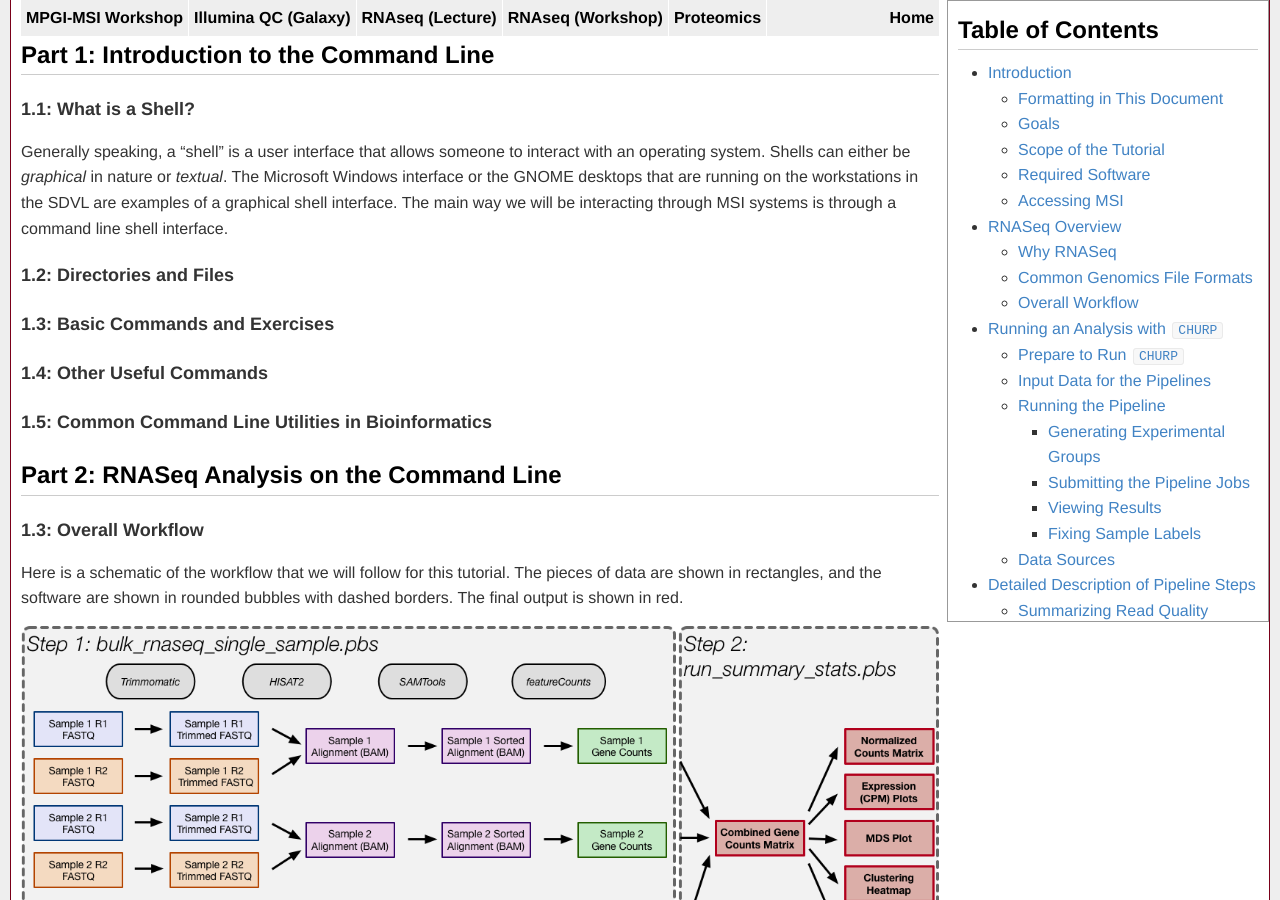
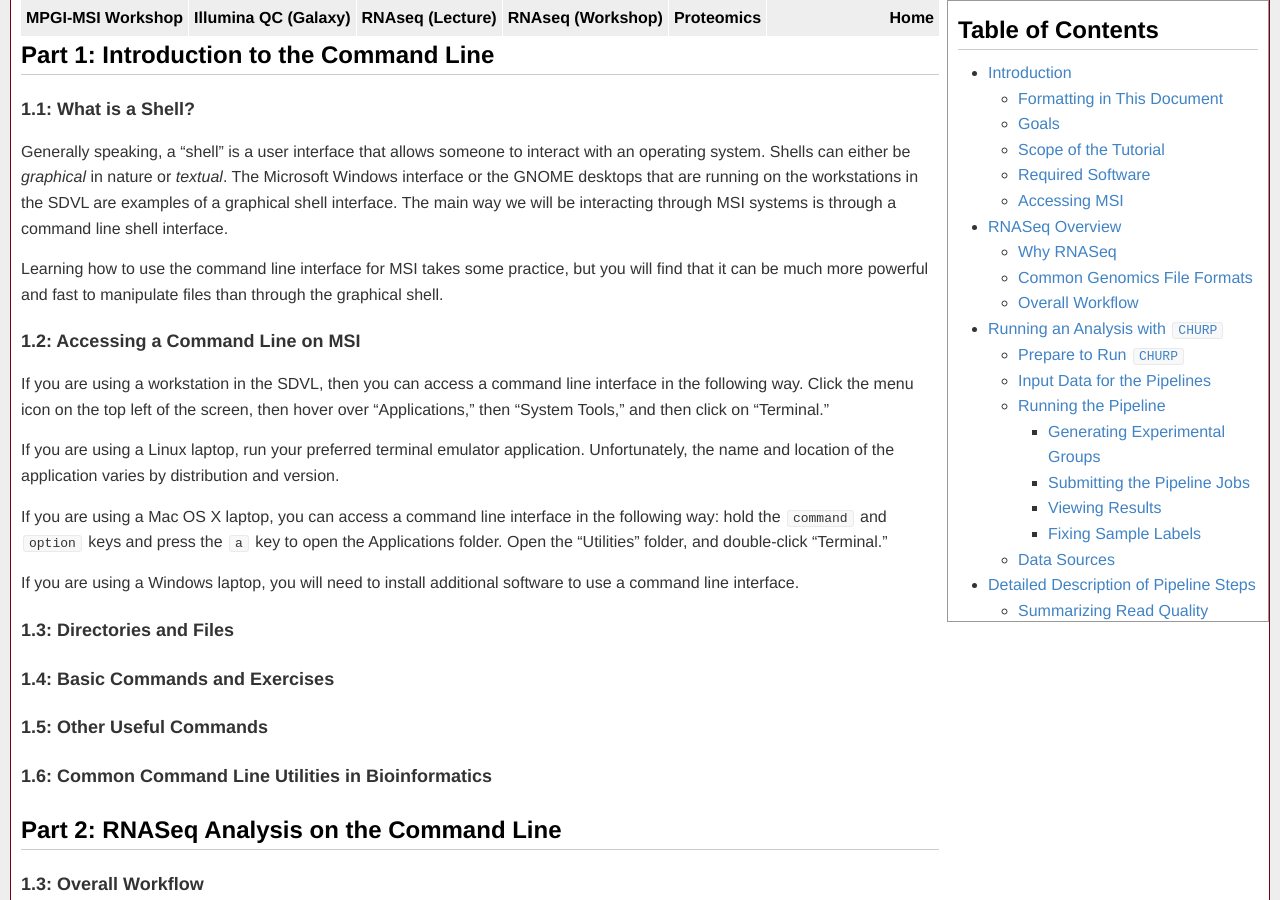
Before and after one commit to msi-ris/Tutorials, a Jekyll site: the page built from rnaseq_cmd_beta.md, in a window 1280 px wide and 900 px high, scrolled down 1396 px. Built offline with Jekyll 4.4.1, drawn with Linux system fonts in a browser that asks for light colours.

Commit message:
Beta RNAseq

```diff
--- a/rnaseq_cmd_beta.md
+++ b/rnaseq_cmd_beta.md
@@ -136,13 +136,35 @@ running on the workstations in the SDVL are examples of a graphical shell
 interface. The main way we will be interacting through MSI systems is through a
 command line shell interface.
 
-### <a name="1.2"></a> 1.2: Directories and Files
+Learning how to use the command line interface for MSI takes some practice, but
+you will find that it can be much more powerful and fast to manipulate files
+than through the graphical shell.
 
-### <a name="1.3"></a> 1.3: Basic Commands and Exercises
+### <a name="1.2"></a> 1.2: Accessing a Command Line on MSI
+If you are using a workstation in the SDVL, then you can access a command line
+interface in the following way. Click the menu icon on the top left of the
+screen, then hover over "Applications," then "System Tools," and then click
+on "Terminal."
 
-### <a name="1.4"></a> 1.4: Other Useful Commands
+If you are using a Linux laptop, run your preferred terminal emulator
+application. Unfortunately, the name and location of the application varies by
+distribution and version.
 
-### <a name="1.5"></a> 1.5: Common Command Line Utilities in Bioinformatics
+If you are using a Mac OS X laptop, you can access a command line interface in
+the following way: hold the `command` and `option` keys and press the `a` key to
+open the Applications folder. Open the "Utilities" folder, and double-click
+"Terminal."
+
+If you are using a Windows laptop, you will need to install additional software
+to use a command line interface.
+
+### <a name="1.2"></a> 1.3: Directories and Files
+
+### <a name="1.3"></a> 1.4: Basic Commands and Exercises
+
+### <a name="1.4"></a> 1.5: Other Useful Commands
+
+### <a name="1.5"></a> 1.6: Common Command Line Utilities in Bioinformatics
 
 ## <a name="2"></a> Part 2: RNASeq Analysis on the Command Line
 ### <a name="2.1"></a> 1.3: Overall Workflow
```
